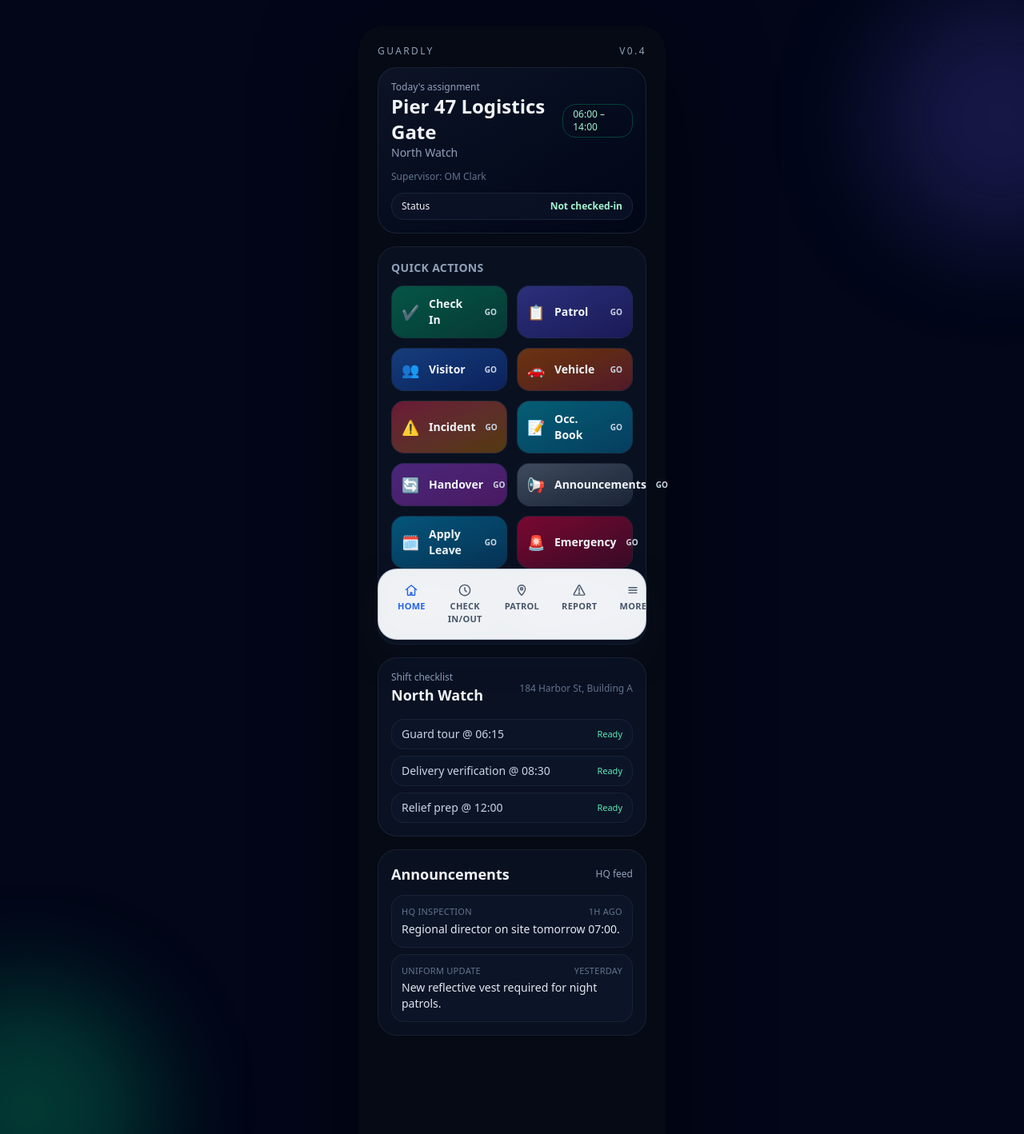
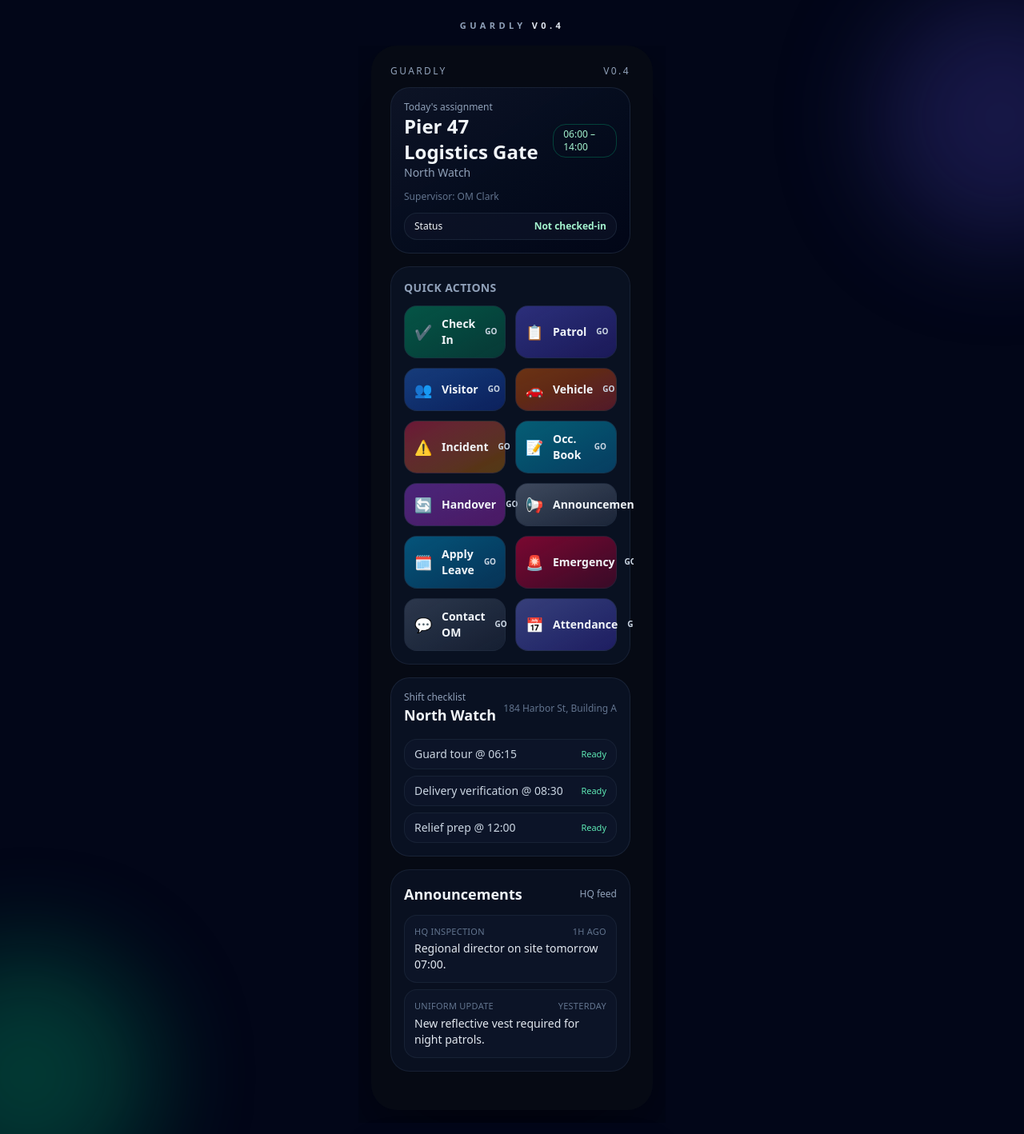
Before and after one commit to Nandar-Moe-Oo/Guardly-ND, a Next.js app: page / in a window 1280 px wide. Shown: the top 1418 px of the page at 80% size. Built offline with nearby package versions, Linux system fonts and the light colour scheme.

Commit message:
Stabilize header and navigation layout

```diff
--- a/app/page.tsx
+++ b/app/page.tsx
@@ -9,7 +9,7 @@ type ChatMessage = {
   time: string;
 };
 
-type TabKey = "home" | "check" | "patrol" | "report" | "more";
+type TabKey = "home" | "check" | "patrol" | "report" | "history" | "more";
 
 type ReportSectionKey = "incident" | "visitor" | "vehicle" | "occurrence" | "handover";
 
@@ -57,6 +57,7 @@ const tabs: { key: TabKey; label: string }[] = [
   { key: "check", label: "Check In/Out" },
   { key: "patrol", label: "Patrol" },
   { key: "report", label: "Report" },
+  { key: "history", label: "History" },
   { key: "more", label: "More" },
 ];
 
@@ -100,6 +101,13 @@ const tabIcons: Record<TabKey, ReactNode> = {
       />
       <path d="M12 9v4.5" strokeLinecap="round" />
       <circle cx="12" cy="16.5" r="0.6" fill="currentColor" />
+    </svg>
+  ),
+  history: (
+    <svg className="tab-icon" viewBox="0 0 24 24" strokeWidth="1.7" stroke="currentColor" fill="none">
+      <path d="M12 5v7l4 2" strokeLinecap="round" strokeLinejoin="round" />
+      <path d="M5 12a7 7 0 1 0 2.1-5" strokeLinecap="round" strokeLinejoin="round" />
+      <path d="M3.5 7.5h3v3" strokeLinecap="round" strokeLinejoin="round" />
     </svg>
   ),
   more: (
@@ -175,8 +183,7 @@ const quickActions: QuickAction[] = [
     label: "Attendance",
     icon: "📅",
     accent: "from-indigo-400/40 to-indigo-600/30",
-    target: "more",
-    moreSection: "history",
+    target: "history",
   },
 ];
 
@@ -618,6 +625,41 @@ export default function Home() {
     </>
   );
 
+  const renderHistorySection = () => (
+    <section className="space-y-4 rounded-3xl border border-slate-800/70 bg-slate-900/70 p-4">
+      <div className="flex items-center justify-between">
+        <h3 className="text-lg font-semibold">Attendance history</h3>
+        <span className="text-xs text-slate-400">Last 14 days</span>
+      </div>
+      <ul className="space-y-2 text-sm text-slate-200">
+        {["Thu, Jan 2", "Wed, Jan 1", "Tue, Dec 31", "Mon, Dec 30"].map((day, index) => (
+          <li
+            key={day}
+            className="flex items-center justify-between rounded-2xl border border-slate-800/70 bg-slate-900/60 px-3 py-2"
+          >
+            <div>
+              <p className="font-semibold">{day}</p>
+              <p className="text-xs text-slate-500">Pier 47 • 06:00 – 14:00</p>
+            </div>
+            <span
+              className={`text-[10px] uppercase tracking-wide rounded-full px-3 py-1 ${
+                index === 0
+                  ? "bg-emerald-500/10 text-emerald-200 border border-emerald-400/40"
+                  : "bg-indigo-500/10 text-indigo-200 border border-indigo-400/40"
+              }`}
+            >
+              {index === 0 ? "On time" : "Completed"}
+            </span>
+          </li>
+        ))}
+      </ul>
+      <div className="rounded-2xl border border-slate-800/70 bg-slate-900/60 p-3 text-xs text-slate-300">
+        <p className="text-sm font-semibold">Missed or late</p>
+        <p className="mt-1 text-slate-400">System flags any missed check-in so the guard knows their status.</p>
+      </div>
+    </section>
+  );
+
   const renderReportContent = () => {
     switch (reportSection) {
       case "incident":
@@ -848,6 +890,8 @@ export default function Home() {
     );
   };
 
+  const renderHistoryTab = () => renderHistorySection();
+
   const renderMoreContent = () => {
     if (!moreSection) {
       return null;
@@ -855,40 +899,7 @@ export default function Home() {
 
     switch (moreSection) {
       case "history":
-        return (
-          <section className="space-y-4 rounded-3xl border border-slate-800/70 bg-slate-900/70 p-4">
-            <div className="flex items-center justify-between">
-              <h3 className="text-lg font-semibold">Attendance history</h3>
-              <span className="text-xs text-slate-400">Last 14 days</span>
-            </div>
-            <ul className="space-y-2 text-sm text-slate-200">
-              {["Thu, Jan 2", "Wed, Jan 1", "Tue, Dec 31", "Mon, Dec 30"].map((day, index) => (
-                <li
-                  key={day}
-                  className="flex items-center justify-between rounded-2xl border border-slate-800/70 bg-slate-900/60 px-3 py-2"
-                >
-                  <div>
-                    <p className="font-semibold">{day}</p>
-                    <p className="text-xs text-slate-500">Pier 47 • 06:00 – 14:00</p>
-                  </div>
-                  <span
-                    className={`text-[10px] uppercase tracking-wide rounded-full px-3 py-1 ${
-                      index === 0
-                        ? "bg-emerald-500/10 text-emerald-200 border border-emerald-400/40"
-                        : "bg-indigo-500/10 text-indigo-200 border border-indigo-400/40"
-                    }`}
-                  >
-                    {index === 0 ? "On time" : "Completed"}
-                  </span>
-                </li>
-              ))}
-            </ul>
-            <div className="rounded-2xl border border-slate-800/70 bg-slate-900/60 p-3 text-xs text-slate-300">
-              <p className="text-sm font-semibold">Missed or late</p>
-              <p className="mt-1 text-slate-400">System flags any missed check-in so the guard knows their status.</p>
-            </div>
-          </section>
-        );
+        return renderHistorySection();
       case "chat":
         return (
           <section className="space-y-4 rounded-3xl border border-slate-800/70 bg-[#0b1224] p-4">
@@ -1111,6 +1122,8 @@ export default function Home() {
         return renderPatrolTab();
       case "report":
         return renderReportTab();
+      case "history":
+        return renderHistoryTab();
       case "more":
         return renderMoreTab();
       default:
@@ -1119,15 +1132,23 @@ export default function Home() {
   };
 
   return (
-    <div className="relative min-h-screen bg-slate-950 px-4 py-8 text-slate-100">
+    <div className="relative min-h-screen bg-slate-950 text-slate-100">
       <div className="pointer-events-none absolute inset-0 overflow-hidden">
         <div className="orb orb-one" />
         <div className="orb orb-two" />
       </div>
 
-      <main className="relative mx-auto flex w-full max-w-sm flex-col gap-4 rounded-[32px] bg-[#070b15]/95 p-6 pb-32 shadow-[0_40px_120px_rgba(0,0,0,0.55)] backdrop-blur">
+      <div className="relative z-10 mx-auto flex min-h-screen w-full max-w-sm flex-col">
+        <header className="px-6 pt-6 pb-4 text-center text-[11px] font-semibold uppercase tracking-[0.4em] text-slate-400">
+          GUARDLY <span className="text-slate-200">v0.4</span>
+        </header>
+
+        <div className="flex-1 overflow-hidden px-4 pb-4">
+          <main className="flex h-full flex-col gap-4 rounded-[32px] bg-[#070b15]/95 p-6 shadow-[0_40px_120px_rgba(0,0,0,0.55)] backdrop-blur">
+            <div className="flex-1 overflow-y-auto pr-1">
+              <div className="space-y-4 pb-6">
                 {activeTab !== "more" && (
-          <header className="space-y-3">
+                  <section className="space-y-3">
                     <div className="flex items-center justify-between text-xs uppercase tracking-[0.2em] text-slate-400">
                       <span>guardly</span>
                       <span>v0.4</span>
@@ -1149,11 +1170,16 @@ export default function Home() {
                         <span className="font-semibold text-emerald-200">{statusLabel}</span>
                       </div>
                     </div>
-          </header>
+                  </section>
                 )}
 
-        <div className="space-y-4">{renderTabContent()}</div>
+                {renderTabContent()}
+              </div>
+            </div>
+          </main>
+        </div>
 
+        <div className="px-4 pb-6">
           <nav className="tab-bar">
             {tabs.map((tab) => (
               <button
@@ -1167,7 +1193,8 @@ export default function Home() {
               </button>
             ))}
           </nav>
-      </main>
+        </div>
+      </div>
     </div>
   );
 }
```
Lines whose indentation alone changed are shown as unchanged.
